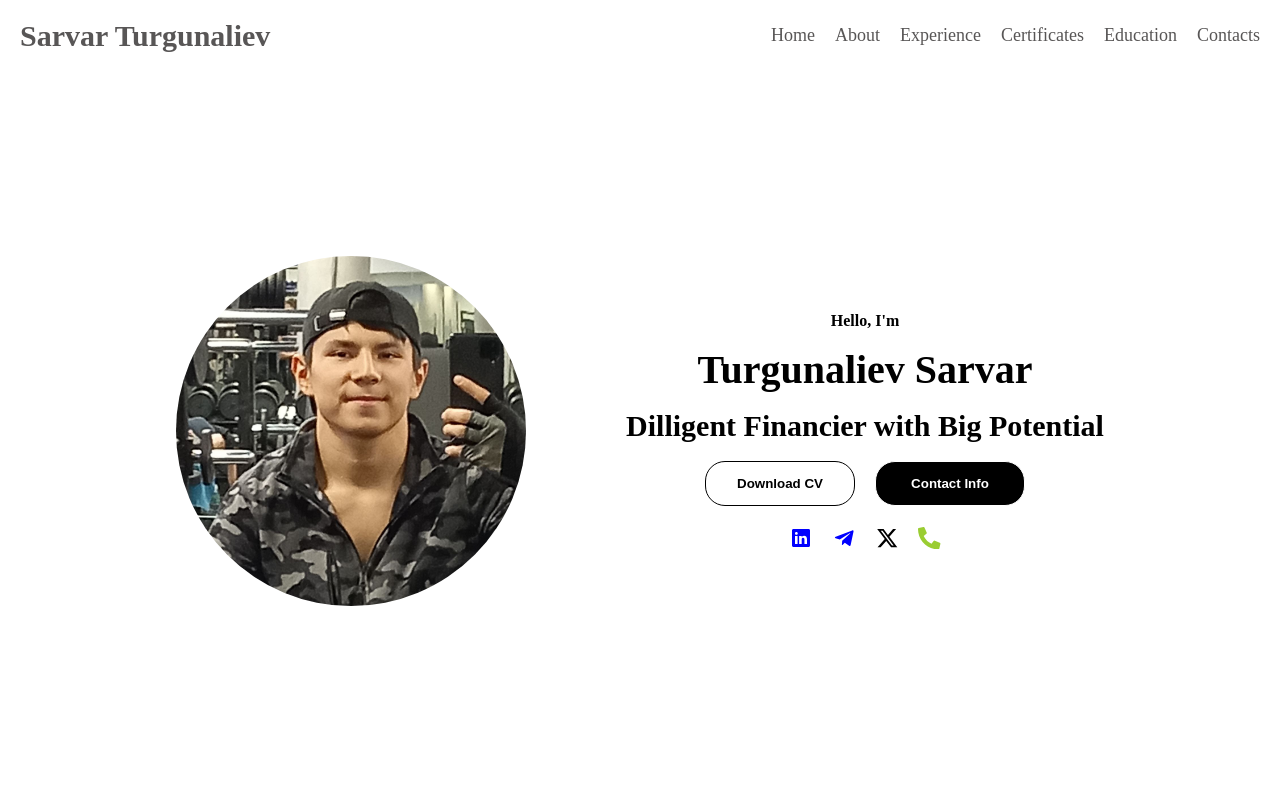
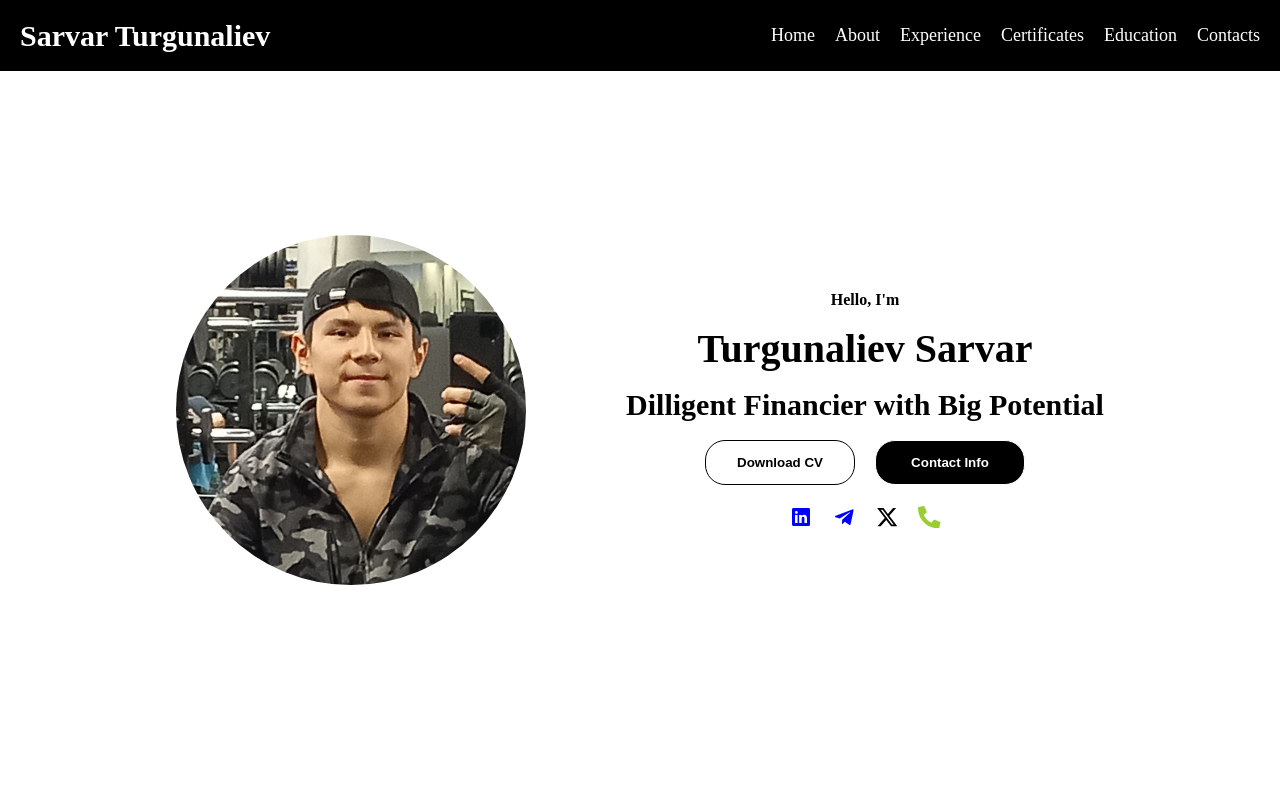
Before and after one commit to Qoqondabitta/Sarvar, a React (Vite) app: page / in a window 1280 px wide. Shown: the top 800 px of the page. Built offline with nearby package versions, Linux system fonts and the light colour scheme.

Commit message:
navbar and hero sections have been updated

```diff
--- a/src/components/hero/style.js
+++ b/src/components/hero/style.js
@@ -10,6 +10,7 @@ export const Container = styled.div`
   gap: 100px;
   height: 90vh;
   text-align: center;
+  margin-top: 50px;
 
   @media only screen and (max-width: 1100px){
     height: 500px;
@@ -18,14 +19,13 @@ export const Container = styled.div`
     justify-content: space-around;
     gap: 0px;
     height: 400px;
-    margin-top: 50px;
     padding-left: 20px;
   }
   @media only screen and (max-width: 600px) {
     flex-direction: column;
     gap: 50px;
     height: fit-content;
-    margin-top: 50px;
+    margin-top: 100px;
   }
 `;
 
--- a/src/components/navbar/Navbar.jsx
+++ b/src/components/navbar/Navbar.jsx
@@ -50,7 +50,8 @@ const Navbar = () => {
           </Burger>
         ) : (
           <RxHamburgerMenu
-            color="black"
+              color="white"
+              size="1.4rem"
             className="burger"
             onClick={chageShow}
           />
--- a/src/components/navbar/style.js
+++ b/src/components/navbar/style.js
@@ -2,6 +2,12 @@ import styled from "styled-components";
 
 export const Main = styled.div`
   margin: 0 auto;
+  position: fixed;
+  top: 0;
+  left: 0;
+  width: 100%;
+  z-index: 10000;
+  background-color: black;
 `;
 
 export const Container = styled.div`
@@ -30,6 +36,7 @@ export const Burger = styled.div`
   padding: 20px;
   background-color: white;
   position: absolute;
+  color: black;
   inset: 0;
   width: 100%;
   height: 100vh;
@@ -54,7 +61,7 @@ export const BurgerList = styled.div`
 export const NavItems = styled.a`
   font-size: 18px;
   text-decoration: none;
-  color: rgb(88, 86, 86);
+  color: white;
   line-height: 19px;
   font-weight: 400;
   cursor: pointer;
@@ -62,6 +69,9 @@ export const NavItems = styled.a`
   @media only screen and (max-width: 600px) {
     font-size: 16px;
     line-height: 17px;
+    color: black;
+    font-weight: 600;
+    text-transform: uppercase;
   }
 `;
 
@@ -70,7 +80,7 @@ export const Name = styled.h2`
   line-height: 31px;
   font-weight: 600;
   cursor: pointer;
-  color: rgb(88, 86, 86);
+  color: white;
   text-transform: capitalize;
 
   @media only screen and (max-width: 800px) {
```
